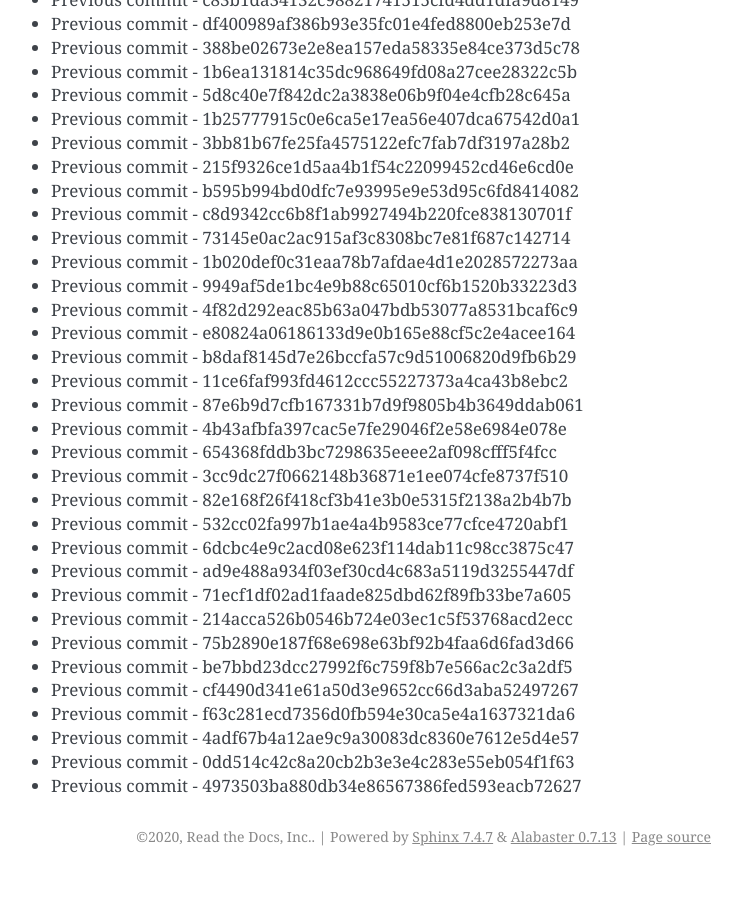
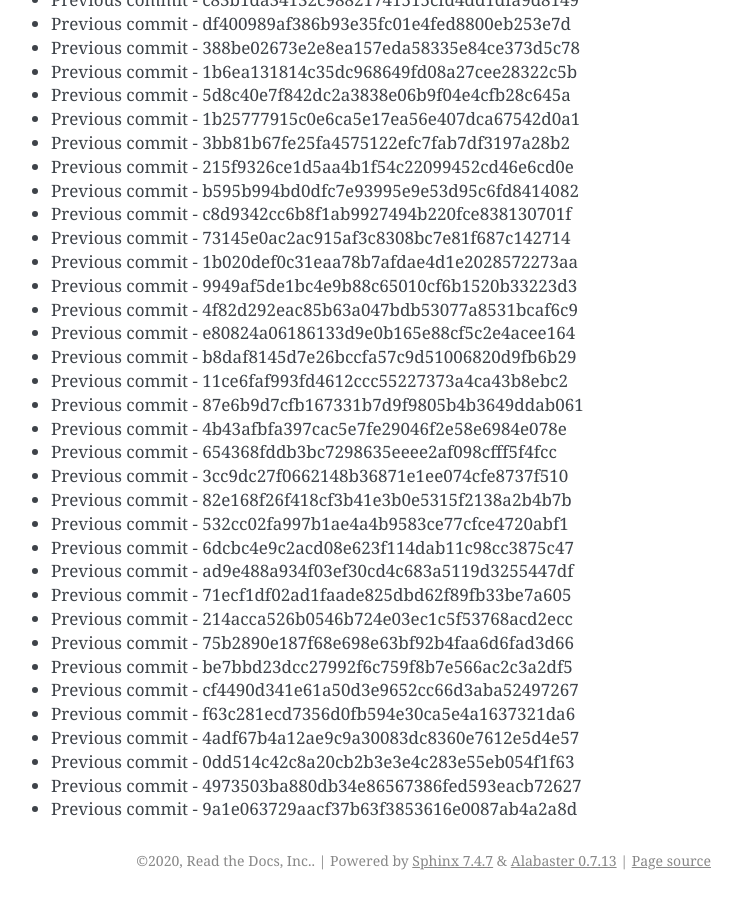
Before and after one commit to readthedocs/rtd-git-stresstest, a Sphinx documentation site: the page built from docs/updates.rst, in a window 1280 px wide and 900 px high, scrolled down 44037 px. Shown: the whole window, without its empty margins (399-1141 px from the left). Built offline with Sphinx 7.4.7, drawn with Linux system fonts in a browser that asks for light colours; before the commit the page ends 44913 px from its top, so only the background shows below that.

Commit message:
Generating commit from previous: 9a1e063729aacf37b63f3853616e0087ab4a2a8d

```diff
--- a/docs/updates.rst
+++ b/docs/updates.rst
@@ -1882,3 +1882,4 @@ It can be tested for any performance characteristics.
 * Previous commit - 4adf67b4a12ae9c9a30083dc8360e7612e5d4e57
 * Previous commit - 0dd514c42c8a20cb2b3e3e4c283e55eb054f1f63
 * Previous commit - 4973503ba880db34e86567386fed593eacb72627
+* Previous commit - 9a1e063729aacf37b63f3853616e0087ab4a2a8d
```
